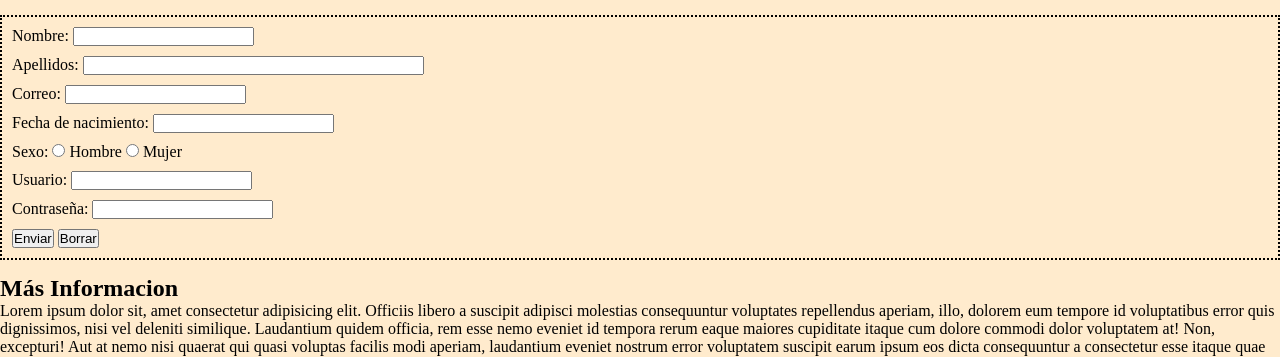
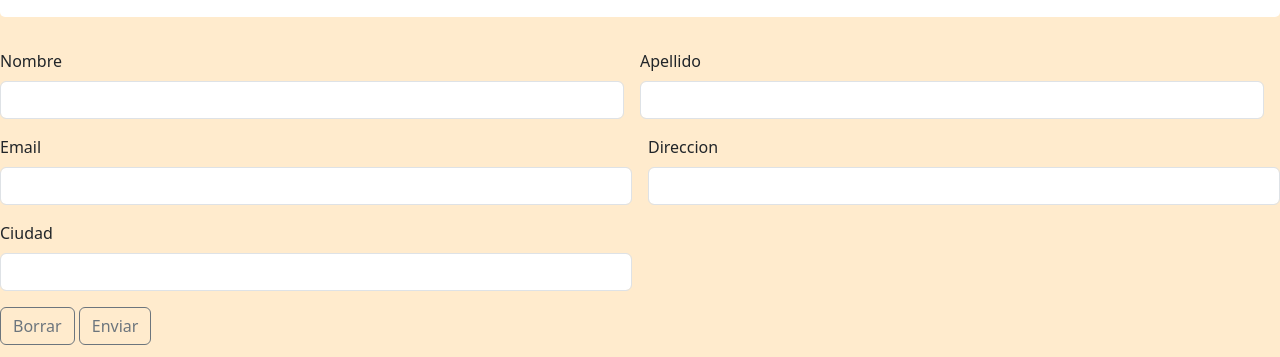
Before and after one commit to yisuss-x/AAPRO-Abril, a plain HTML site: page Semana-1/Clase 0-1/html/contacto.html in a window 1280 px wide. Shown: the part 115-472 px from the top of the page. Drawn offline with nearby package versions, Linux system fonts and the light colour scheme.

Commit message:
Add files via upload
Clase 8

```diff
--- a/Semana-1/Clase 0-1/css/style.css
+++ b/Semana-1/Clase 0-1/css/style.css
@@ -61,8 +61,7 @@ h1{
 /* PAGINA de CONTACTO */
 /* form */
 form{
-    margin: 15px 0 15px;
-    border: 2px dotted black;
+    margin: 30px;
 }
 /* inputs */
 .formulario{
--- a/Semana-1/Clase 0-1/html/contacto.html
+++ b/Semana-1/Clase 0-1/html/contacto.html
@@ -4,6 +4,7 @@
     <meta charset="UTF-8">
     <meta http-equiv="X-UA-Compatible" content="IE=edge">
     <meta name="viewport" content="width=device-width, initial-scale=1.0">
+    <link href="https://cdn.jsdelivr.net/npm/bootstrap@5.3.0-alpha3/dist/css/bootstrap.min.css" rel="stylesheet" integrity="sha384-KK94CHFLLe+nY2dmCWGMq91rCGa5gtU4mk92HdvYe+M/SXH301p5ILy+dN9+nJOZ" crossorigin="anonymous">
     <title>Document</title>
     <link rel="stylesheet" href="../css/style.css">
 </head>
@@ -21,20 +22,34 @@
     </nav>
     <main>
     <section>
-        <form action="" method="">
-            <p class="formulario">Nombre: <input type="text" name="nombre"></p>
-            <p class="formulario">Apellidos: <input type="text" name="apellidos" size="40"></p>
-            <p class="formulario">Correo: <input type="email" name="correo" size="20" maxlength="22" required></p>
-            <p class="formulario">Fecha de nacimiento: <input type="number" name="nacido" min="1900" required></p>
-            <p class="formulario">Sexo:
-                <input type="radio" name="hm" value="h"> Hombre
-                <input type="radio" name="hm" value="m"> Mujer
-            </p>
-            <p class="formulario">Usuario: <input type="text" name="usuario" maxlength="6" required></p>
-            <p class="formulario">Contraseña: <input type="password" name="password" minlength="6" required></p>
-            <p class="formulario">
-                <input type="submit" value="Enviar">
-                <input type="reset" value="Borrar">
+        <form class="row g-3">
+            <div class="row g-3">
+                <div class="col">
+                    <label for="inputNombre" class="form-label">Nombre</label>
+                    <input type="text" class="form-control" aria-label="Nombre">
+                </div>
+                <div class="col">
+                    <label for="inputApellido" class="form-label">Apellido</label>
+                    <input type="text" class="form-control" aria-label="Apellido" required>
+                </div>
+              </div>
+            <div class="col-md-6">
+              <label for="inputEmail4" class="form-label">Email</label>
+              <input type="email" class="form-control" id="inputEmail4" required>
+            </div>
+            <div class="col-6">
+              <label for="inputAddress" class="form-label">Direccion</label>
+              <input type="text" class="form-control" id="inputAddress">
+            </div>
+            <div class="col-md-6">
+              <label for="inputCity" class="form-label">Ciudad</label>
+              <input type="text" class="form-control" id="inputCity" required>
+            </div>
+            <div class="col-12">
+                <input type="reset" value="Borrar" class="btn btn-outline-secondary">
+                <input type="submit" value="Enviar" class="btn btn-outline-secondary">
+            </div>
+        </form>
             </p>
         </form>
     </section>
@@ -46,5 +61,6 @@
     <footer class="footer">
         <p>© Derechos de autor jesus herrera </p>
     </footer>
+    <script src="https://cdn.jsdelivr.net/npm/bootstrap@5.3.0-alpha3/dist/js/bootstrap.bundle.min.js" integrity="sha384-ENjdO4Dr2bkBIFxQpeoTz1HIcje39Wm4jDKdf19U8gI4ddQ3GYNS7NTKfAdVQSZe" crossorigin="anonymous"></script>
 </body>
 </html>
```
Also changed, not shown: Semana-1/Clase 0-1/html/horarios.html (+4 -0 lines), Semana-1/Clase 0-1/html/instalaciones.html (+2 -0 lines), Semana-1/Clase 0-1/html/trajes.html (+4 -0 lines), Semana-1/Clase 0-1/index.html (+2 -0 lines), Semana-1/Clase 7/index.html (added, +23 -0 lines), Semana-1/Clase 7/style.css (added, +52 -0 lines).
